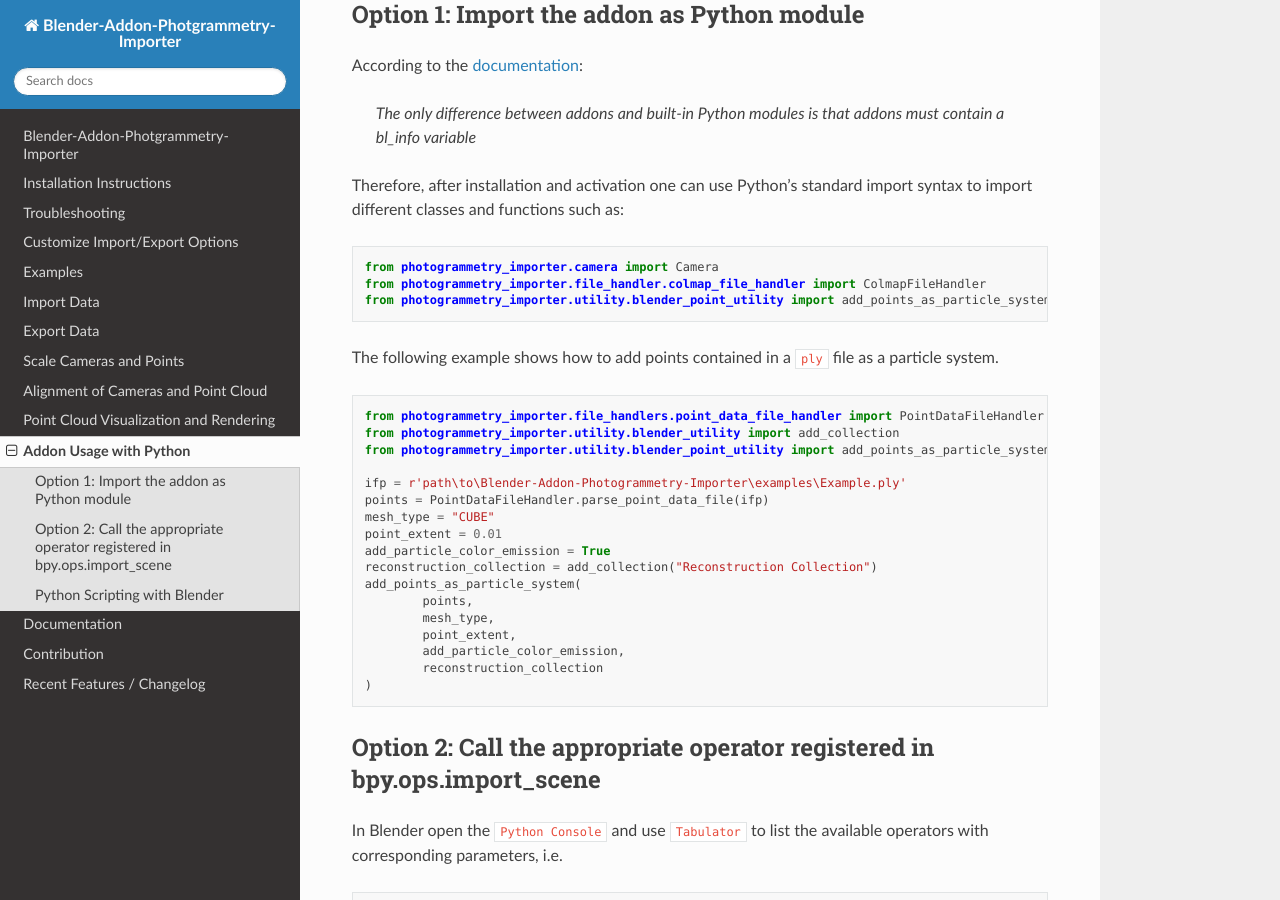
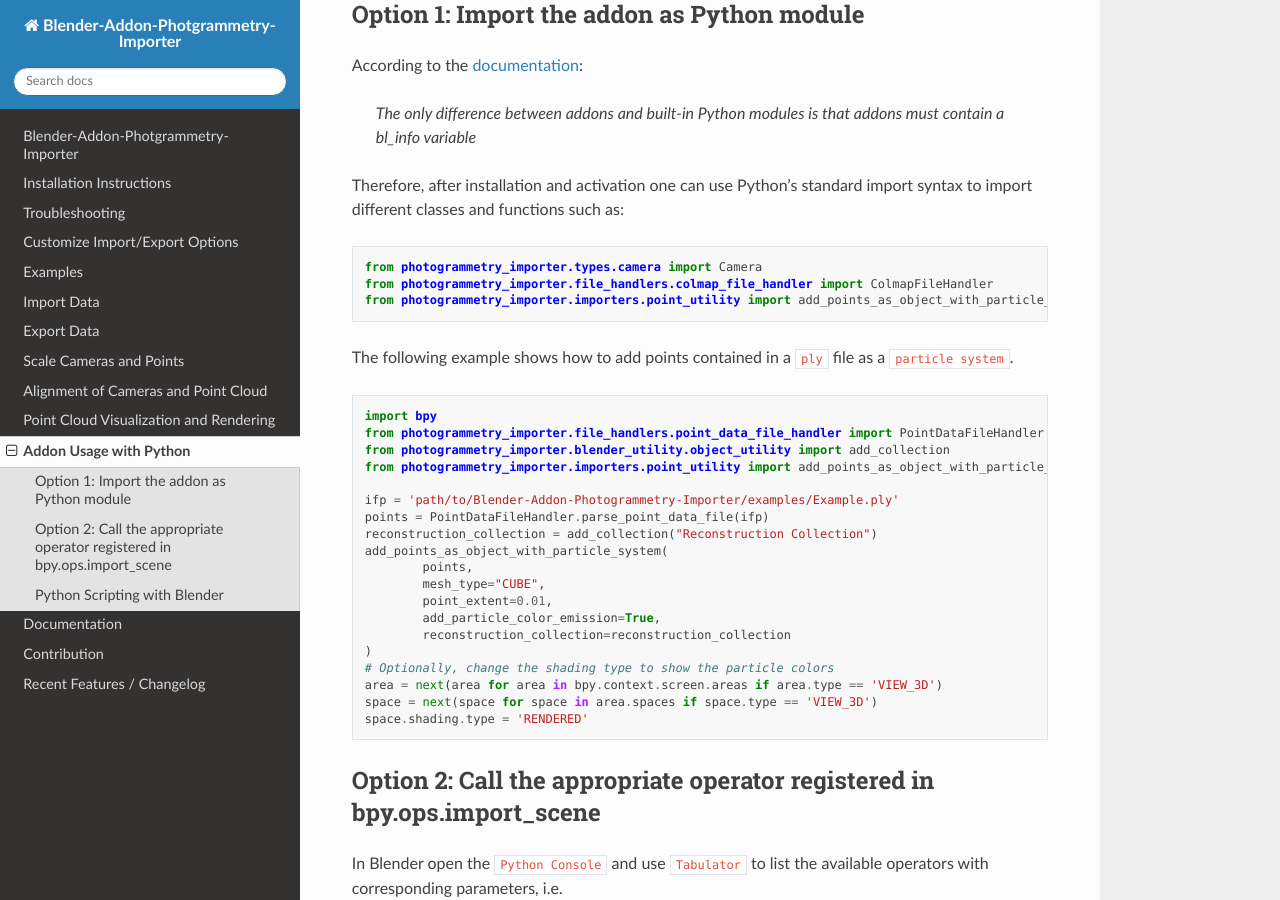
Before and after one commit to SBCV/Blender-Addon-Photogrammetry-Importer, a Sphinx documentation site: the page built from doc/sphinx/source/python.rst, in a window 1280 px wide and 900 px high, scrolled down 306 px. Built offline with Sphinx 7.4.7 and the Read the Docs theme 2.0.0, drawn with Linux system fonts in a browser that asks for light colours; pages that are not in the unit, such as notebooks, are missing from menus.

Commit message:
Update python example

```diff
--- a/doc/sphinx/source/python.rst
+++ b/doc/sphinx/source/python.rst
@@ -16,29 +16,31 @@ According to the `documentation <https://docs.blender.org/api/blender_python_api
 
 Therefore, after installation and activation one can use Python's standard import syntax to import different classes and functions such as: ::
 
-        from photogrammetry_importer.camera import Camera
-        from photogrammetry_importer.file_handler.colmap_file_handler import ColmapFileHandler
-        from photogrammetry_importer.utility.blender_point_utility import add_points_as_particle_system
+        from photogrammetry_importer.types.camera import Camera
+        from photogrammetry_importer.file_handlers.colmap_file_handler import ColmapFileHandler
+        from photogrammetry_importer.importers.point_utility import add_points_as_object_with_particle_system
 
-The following example shows how to add points contained in a :code:`ply` file as a particle system. ::
+The following example shows how to add points contained in a :code:`ply` file as a :code:`particle system`. ::
 
+        import bpy
         from photogrammetry_importer.file_handlers.point_data_file_handler import PointDataFileHandler
-        from photogrammetry_importer.utility.blender_utility import add_collection
-        from photogrammetry_importer.utility.blender_point_utility import add_points_as_particle_system
+        from photogrammetry_importer.blender_utility.object_utility import add_collection
+        from photogrammetry_importer.importers.point_utility import add_points_as_object_with_particle_system
 
-        ifp = r'path\to\Blender-Addon-Photogrammetry-Importer\examples\Example.ply'
+        ifp = 'path/to/Blender-Addon-Photogrammetry-Importer/examples/Example.ply'
         points = PointDataFileHandler.parse_point_data_file(ifp)
-        mesh_type = "CUBE"
-        point_extent = 0.01
-        add_particle_color_emission = True
         reconstruction_collection = add_collection("Reconstruction Collection")
-        add_points_as_particle_system(
+        add_points_as_object_with_particle_system(
                 points,
-                mesh_type,
-                point_extent,
-                add_particle_color_emission,
-                reconstruction_collection
+                mesh_type="CUBE",
+                point_extent=0.01,
+                add_particle_color_emission=True,
+                reconstruction_collection=reconstruction_collection
         )
+        # Optionally, change the shading type to show the particle colors
+        area = next(area for area in bpy.context.screen.areas if area.type == 'VIEW_3D')
+        space = next(space for space in area.spaces if space.type == 'VIEW_3D')
+        space.shading.type = 'RENDERED'
 
 
 Option 2: Call the appropriate operator registered in bpy.ops.import_scene
```
